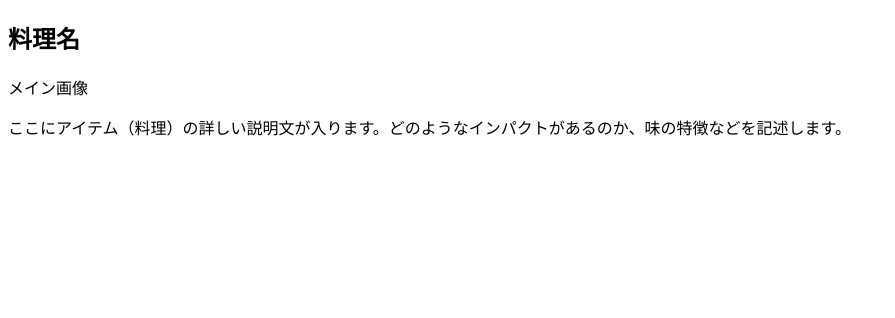
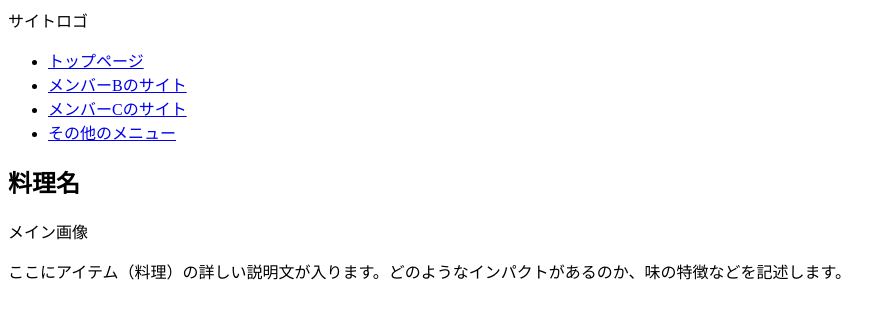
Before and after one commit to glassesneo/team-project, a plain HTML site: page recipes/recipe1.html in a window 1280 px wide. Shown: the whole page, without its empty margins (0-895 px from the left). Drawn offline with Linux system fonts and the light colour scheme.

Commit message:
リンクを追加した

```diff
--- a/recipes/recipe1.html
+++ b/recipes/recipe1.html
@@ -7,13 +7,21 @@
 </head>
 <body>
 
+    <header>
+        <div class="site-logo">サイトロゴ</div>
+        <nav>
+            <ul>
+                <li><a href="index.html">トップページ</a></li> <li><a href="memberB_site.html">メンバーBのサイト</a></li> <li><a href="memberC_site.html">メンバーCのサイト</a></li> <li><a href="#menu4">その他のメニュー</a></li> </ul>
+        </nav>
+    </header>
+
     <main>
         <section class="item-details">
             <h2>料理名</h2>
             <div class="item-details-content">
                 <div class="main-image-container">
                     メイン画像
-                    </div>
+                </div>
                 <div class="item-info">
                     <p class="item-description">
                         ここにアイテム（料理）の詳しい説明文が入ります。どのようなインパクトがあるのか、味の特徴などを記述します。
```
